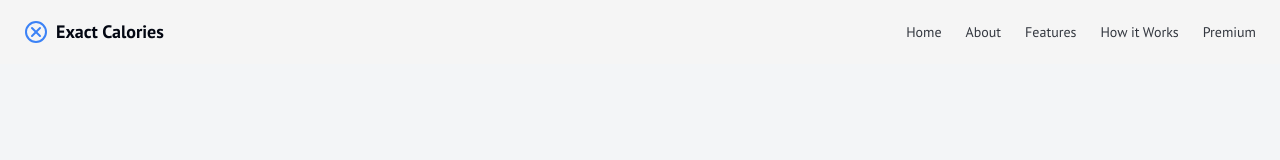
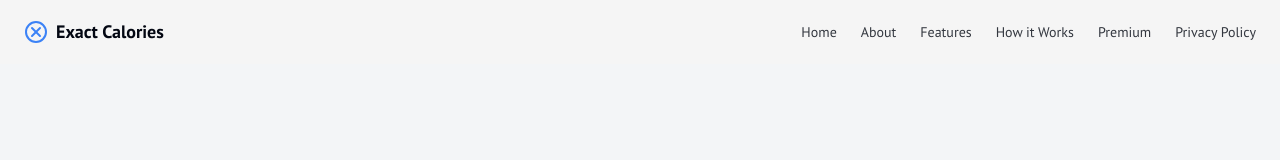
Before and after one commit to wesleyfilipy/Exact-Calories, a Next.js app: page / in a window 1280 px wide. Shown: the top 160 px of the page. Built offline with nearby package versions, Linux system fonts and the light colour scheme.

Commit message:
fix: add privacy policy to header and fix footer link

```diff
--- a/src/components/layout/footer.tsx
+++ b/src/components/layout/footer.tsx
@@ -14,7 +14,7 @@ export default function Footer() {
             <Link href="/terms" className="text-muted-foreground hover:text-foreground transition-colors">
               Terms of Use
             </Link>
-            <Link href="/privacy" className="text-muted-foreground hover:text-foreground transition-colors">
+            <Link href="/politica-de-privacidade" className="text-muted-foreground hover:text-foreground transition-colors">
               Privacy Policy
             </Link>
           </nav>
--- a/src/components/layout/header.tsx
+++ b/src/components/layout/header.tsx
@@ -14,6 +14,7 @@ const navItems = [
   { name: "Features", href: "/#features" },
   { name: "How it Works", href: "/#how-it-works" },
   { name: "Premium", href: "/#premium" },
+  { name: "Privacy Policy", href: "/politica-de-privacidade" },
 ];
 
 export default function Header() {
```
